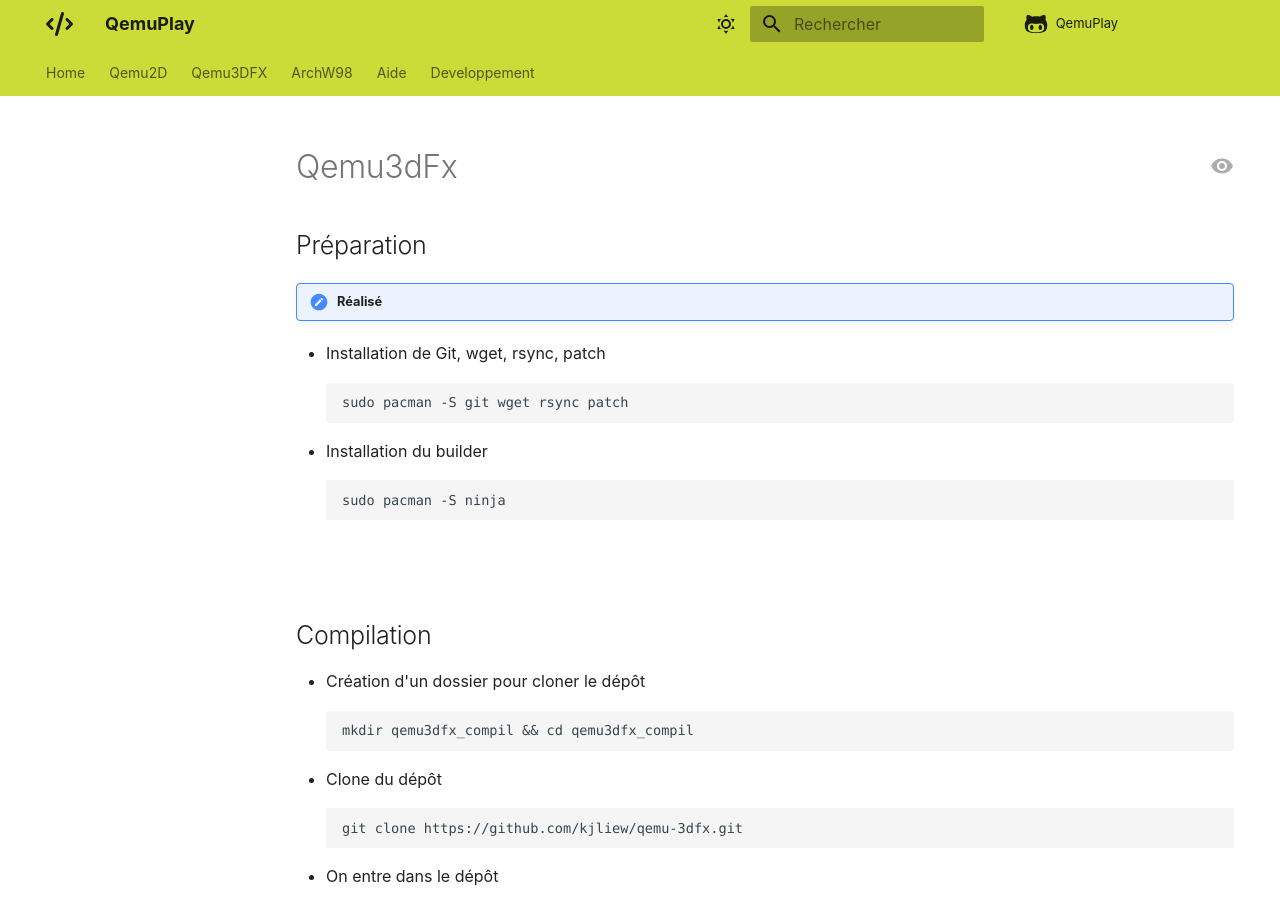
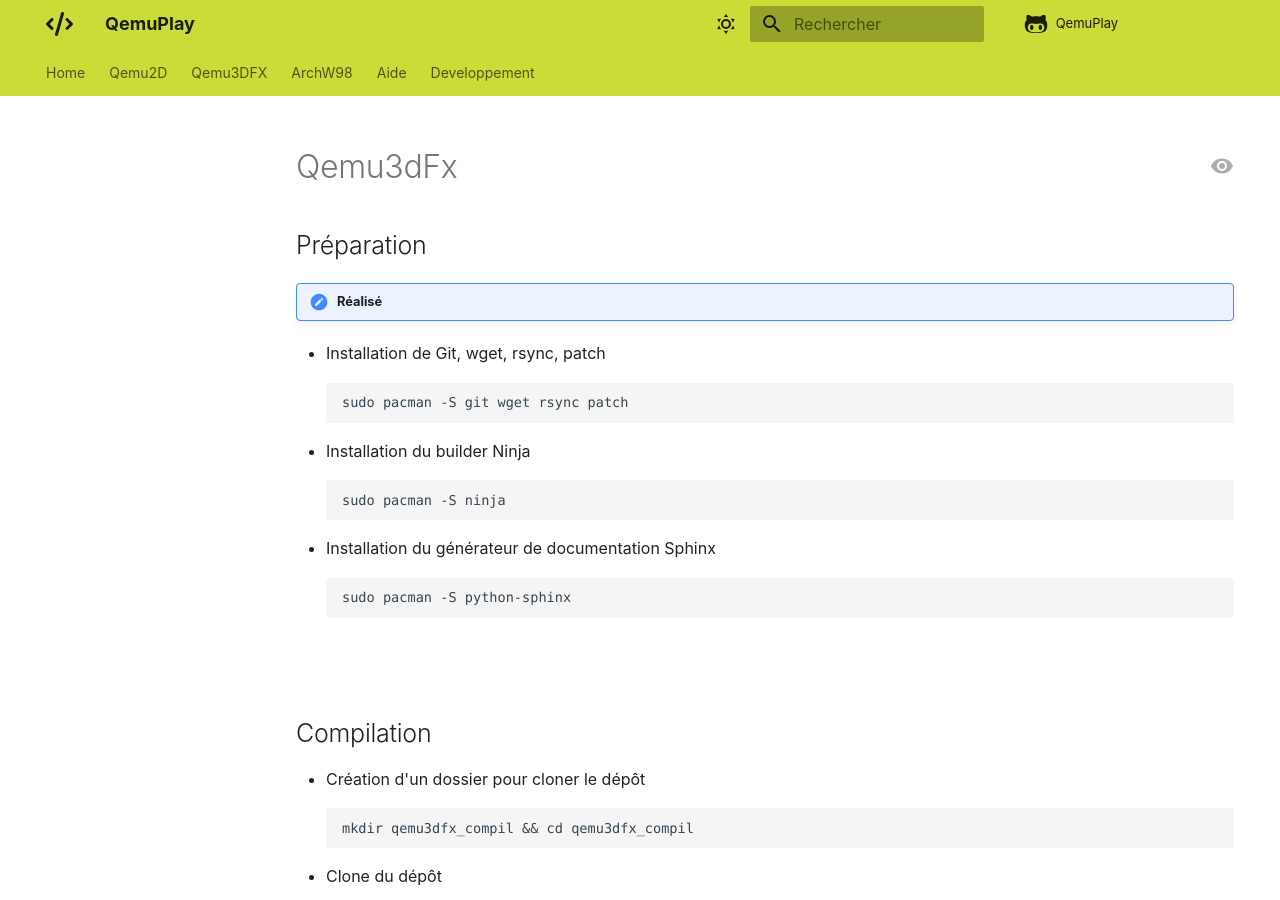
Before and after one commit to daerlnaxe/QemuPlay, an MkDocs documentation site: the page built from docs/90-developpement/Qemu3dFx.md, in a window 1280 px wide and 900 px high. Built offline with MkDocs 1.6.1 and Material for MkDocs 9.7.7, drawn with Linux system fonts in a browser that asks for light colours; comment, search, counter and statistics services are not loaded.

Commit message:
Update Qemu3dFx.md

````diff
--- a/docs/90-developpement/Qemu3dFx.md
+++ b/docs/90-developpement/Qemu3dFx.md
@@ -5,10 +5,16 @@
 ```
 sudo pacman -S git wget rsync patch
 ```
-- Installation du builder
+- Installation du builder Ninja
 ```
 sudo pacman -S ninja
 ```
+- Installation du générateur de documentation Sphinx
+```
+sudo pacman -S python-sphinx
+
+```
+
 
 <br>
 
````
